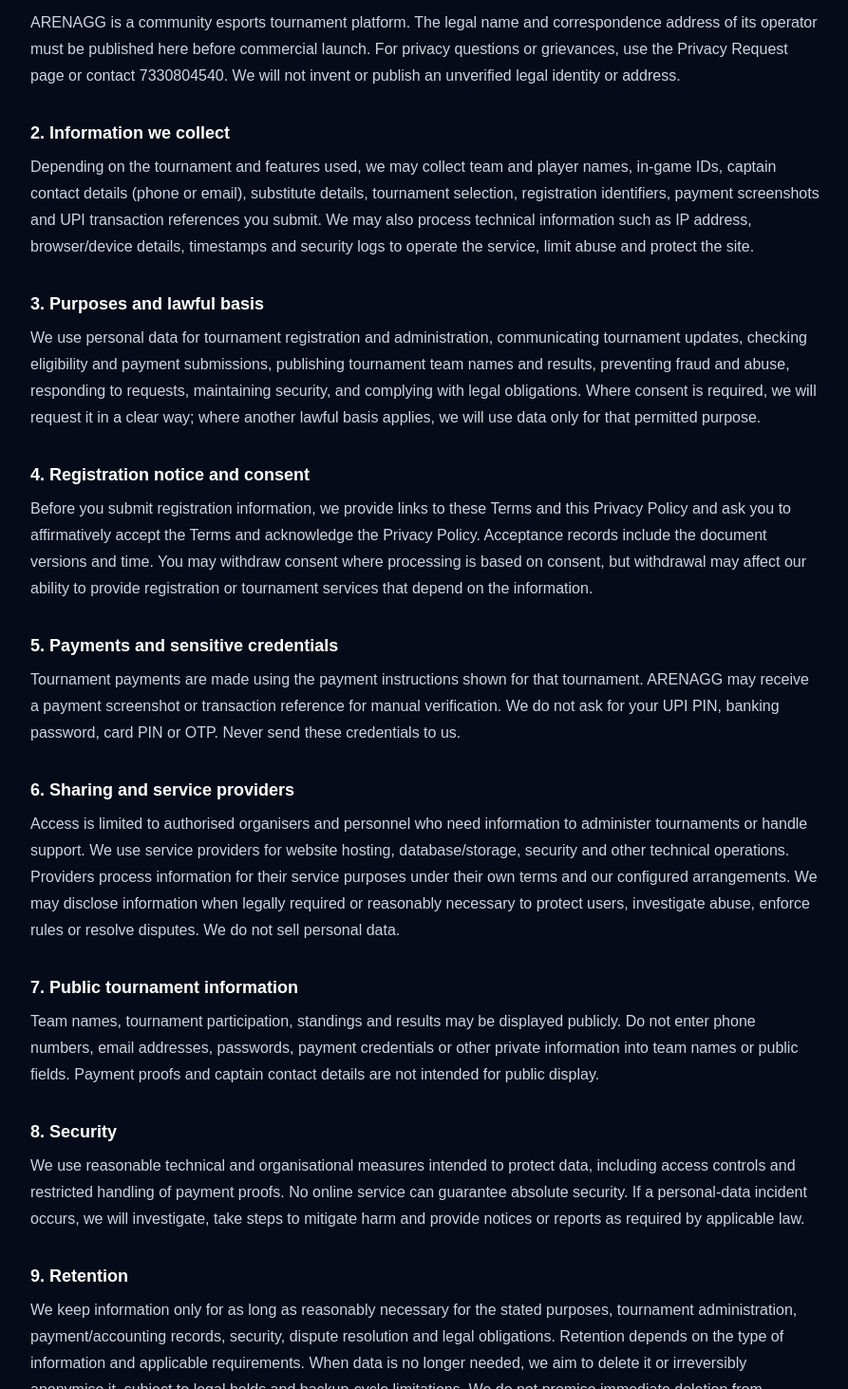
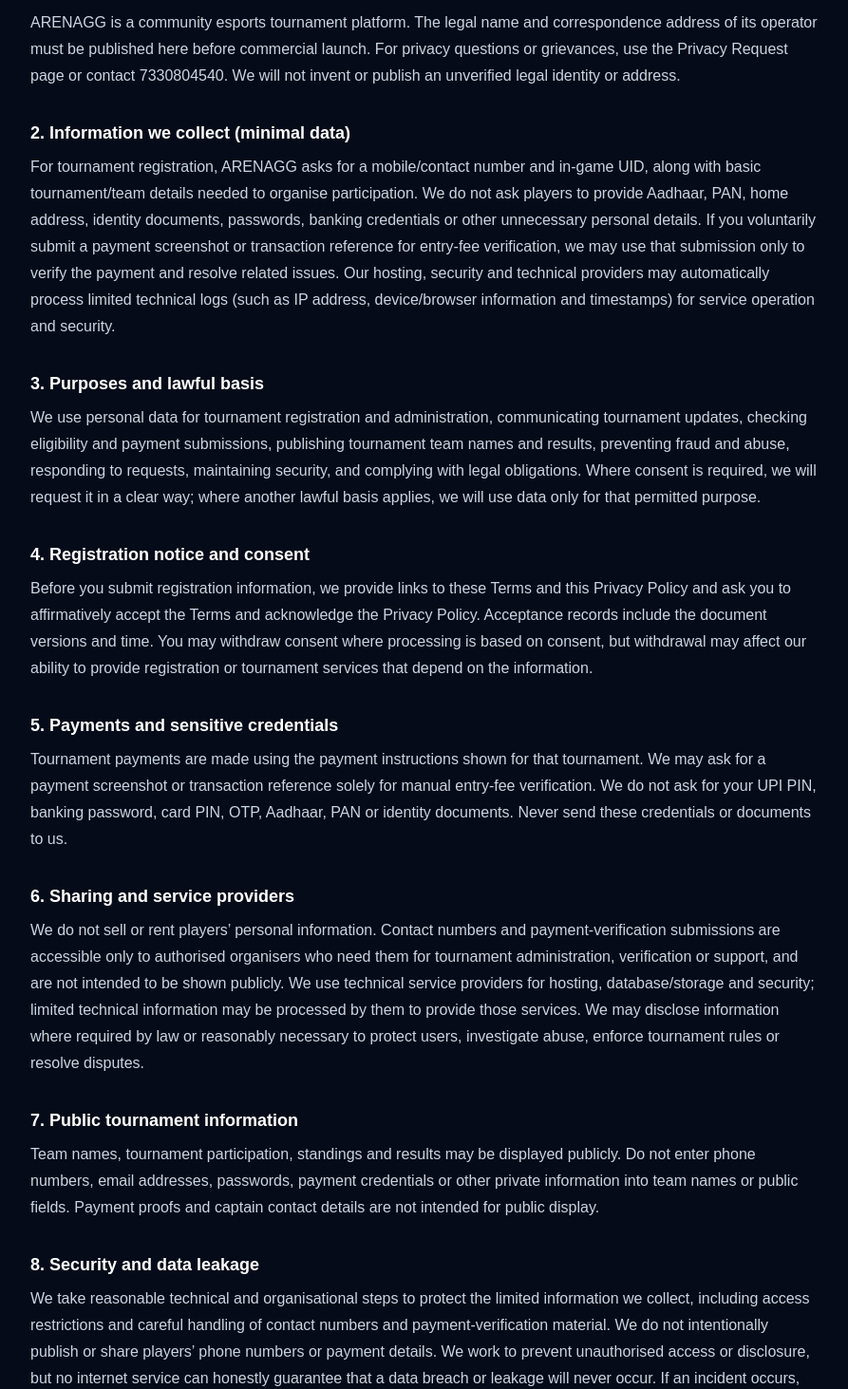
Before and after one commit to MDNOMAANKHAN/arenagg-tournament-app, a Next.js app: page /privacy in a window 1280 px wide. Shown: the part 467-1930 px from the top of the page at 95% size, without its empty margins (192-1085 px from the left). Built offline with nearby package versions, Linux system fonts and the light colour scheme.

Commit message:
Clarify ARENAGG minimal data collection and security disclosure

```diff
--- a/src/app/(site)/privacy/page.tsx
+++ b/src/app/(site)/privacy/page.tsx
@@ -9,13 +9,13 @@ export const metadata: Metadata = {
 
 const sections = [
   ["1. Who operates ARENAGG", "ARENAGG is a community esports tournament platform. The legal name and correspondence address of its operator must be published here before commercial launch. For privacy questions or grievances, use the Privacy Request page or contact 7330804540. We will not invent or publish an unverified legal identity or address."],
-  ["2. Information we collect", "Depending on the tournament and features used, we may collect team and player names, in-game IDs, captain contact details (phone or email), substitute details, tournament selection, registration identifiers, payment screenshots and UPI transaction references you submit. We may also process technical information such as IP address, browser/device details, timestamps and security logs to operate the service, limit abuse and protect the site."],
+  ["2. Information we collect (minimal data)", "For tournament registration, ARENAGG asks for a mobile/contact number and in-game UID, along with basic tournament/team details needed to organise participation. We do not ask players to provide Aadhaar, PAN, home address, identity documents, passwords, banking credentials or other unnecessary personal details. If you voluntarily submit a payment screenshot or transaction reference for entry-fee verification, we may use that submission only to verify the payment and resolve related issues. Our hosting, security and technical providers may automatically process limited technical logs (such as IP address, device/browser information and timestamps) for service operation and security."],
   ["3. Purposes and lawful basis", "We use personal data for tournament registration and administration, communicating tournament updates, checking eligibility and payment submissions, publishing tournament team names and results, preventing fraud and abuse, responding to requests, maintaining security, and complying with legal obligations. Where consent is required, we will request it in a clear way; where another lawful basis applies, we will use data only for that permitted purpose."],
   ["4. Registration notice and consent", "Before you submit registration information, we provide links to these Terms and this Privacy Policy and ask you to affirmatively accept the Terms and acknowledge the Privacy Policy. Acceptance records include the document versions and time. You may withdraw consent where processing is based on consent, but withdrawal may affect our ability to provide registration or tournament services that depend on the information."],
-  ["5. Payments and sensitive credentials", "Tournament payments are made using the payment instructions shown for that tournament. ARENAGG may receive a payment screenshot or transaction reference for manual verification. We do not ask for your UPI PIN, banking password, card PIN or OTP. Never send these credentials to us."],
-  ["6. Sharing and service providers", "Access is limited to authorised organisers and personnel who need information to administer tournaments or handle support. We use service providers for website hosting, database/storage, security and other technical operations. Providers process information for their service purposes under their own terms and our configured arrangements. We may disclose information when legally required or reasonably necessary to protect users, investigate abuse, enforce rules or resolve disputes. We do not sell personal data."],
+  ["5. Payments and sensitive credentials", "Tournament payments are made using the payment instructions shown for that tournament. We may ask for a payment screenshot or transaction reference solely for manual entry-fee verification. We do not ask for your UPI PIN, banking password, card PIN, OTP, Aadhaar, PAN or identity documents. Never send these credentials or documents to us."],
+  ["6. Sharing and service providers", "We do not sell or rent players’ personal information. Contact numbers and payment-verification submissions are accessible only to authorised organisers who need them for tournament administration, verification or support, and are not intended to be shown publicly. We use technical service providers for hosting, database/storage and security; limited technical information may be processed by them to provide those services. We may disclose information where required by law or reasonably necessary to protect users, investigate abuse, enforce tournament rules or resolve disputes."],
   ["7. Public tournament information", "Team names, tournament participation, standings and results may be displayed publicly. Do not enter phone numbers, email addresses, passwords, payment credentials or other private information into team names or public fields. Payment proofs and captain contact details are not intended for public display."],
-  ["8. Security", "We use reasonable technical and organisational measures intended to protect data, including access controls and restricted handling of payment proofs. No online service can guarantee absolute security. If a personal-data incident occurs, we will investigate, take steps to mitigate harm and provide notices or reports as required by applicable law."],
+  ["8. Security and data leakage", "We take reasonable technical and organisational steps to protect the limited information we collect, including access restrictions and careful handling of contact numbers and payment-verification material. We do not intentionally publish or share players’ phone numbers or payment details. We work to prevent unauthorised access or disclosure, but no internet service can honestly guarantee that a data breach or leakage will never occur. If an incident occurs, we will investigate, mitigate and notify/report as required by applicable law."],
   ["9. Retention", "We keep information only for as long as reasonably necessary for the stated purposes, tournament administration, payment/accounting records, security, dispute resolution and legal obligations. Retention depends on the type of information and applicable requirements. When data is no longer needed, we aim to delete it or irreversibly anonymise it, subject to legal holds and backup-cycle limitations. We do not promise immediate deletion from backups."],
   ["10. Your privacy requests", "You may request information about processing, correction of inaccurate data, deletion where applicable, withdrawal of consent, or raise a privacy grievance. Use our Privacy Request form. We may ask for reasonable verification to protect your information and will explain if we cannot fulfil a request because of a legal obligation or legitimate retention need."],
   ["11. Children and guardian involvement", "ARENAGG tournaments may have age-specific eligibility rules. If a participant is under 18, a parent or legal guardian must review the applicable tournament rules and approve participation before personal information is submitted. Our current public registration workflow does not independently verify guardian identity or electronically capture a separate guardian approval; do not treat the checkbox as proof of that verification. A parent or guardian may submit a privacy request on behalf of a child, subject to verification."],
```
